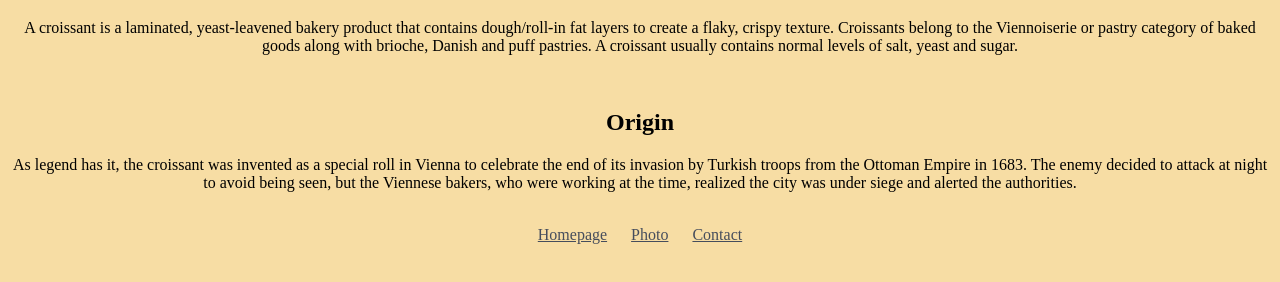
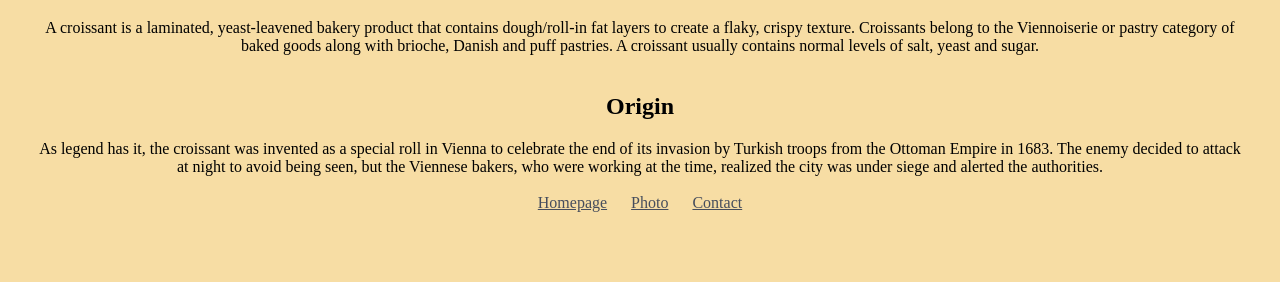
Before and after one commit to FanSusantio/Croissant, a plain HTML site: page index.html in a window 1280 px wide. Shown: the part 62-344 px from the top of the page. Drawn offline with Linux system fonts and the light colour scheme.

Commit message:
styled paragraph

```diff
--- a/css/styles.css
+++ b/css/styles.css
@@ -7,6 +7,9 @@ p {
   text-align: center;
 }
 
+p {
+  margin: 0px 30px 0px 30px;
+}
 .croissant-photo {
   max-width: 100%;
   max-height: 500px;
```
Also changed, not shown: contact.html (+1 -0 lines).
